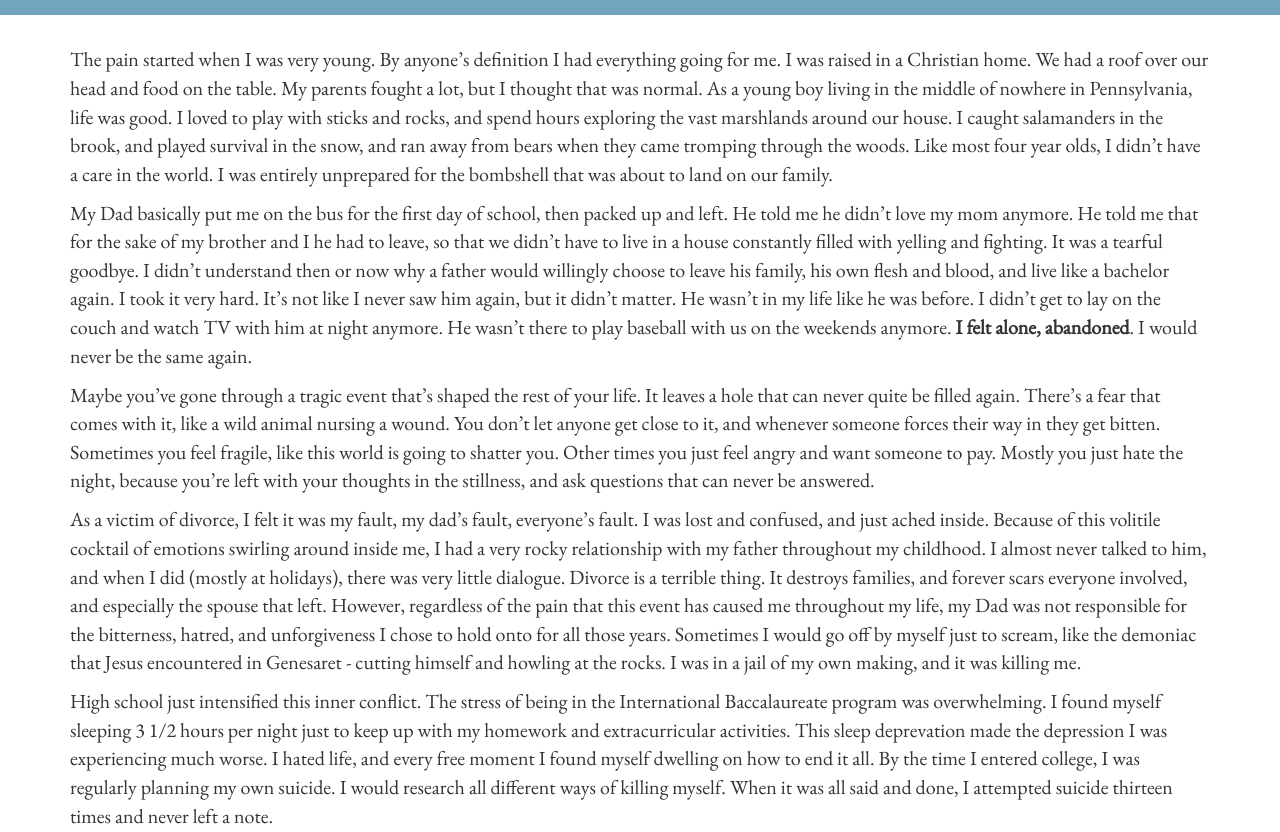
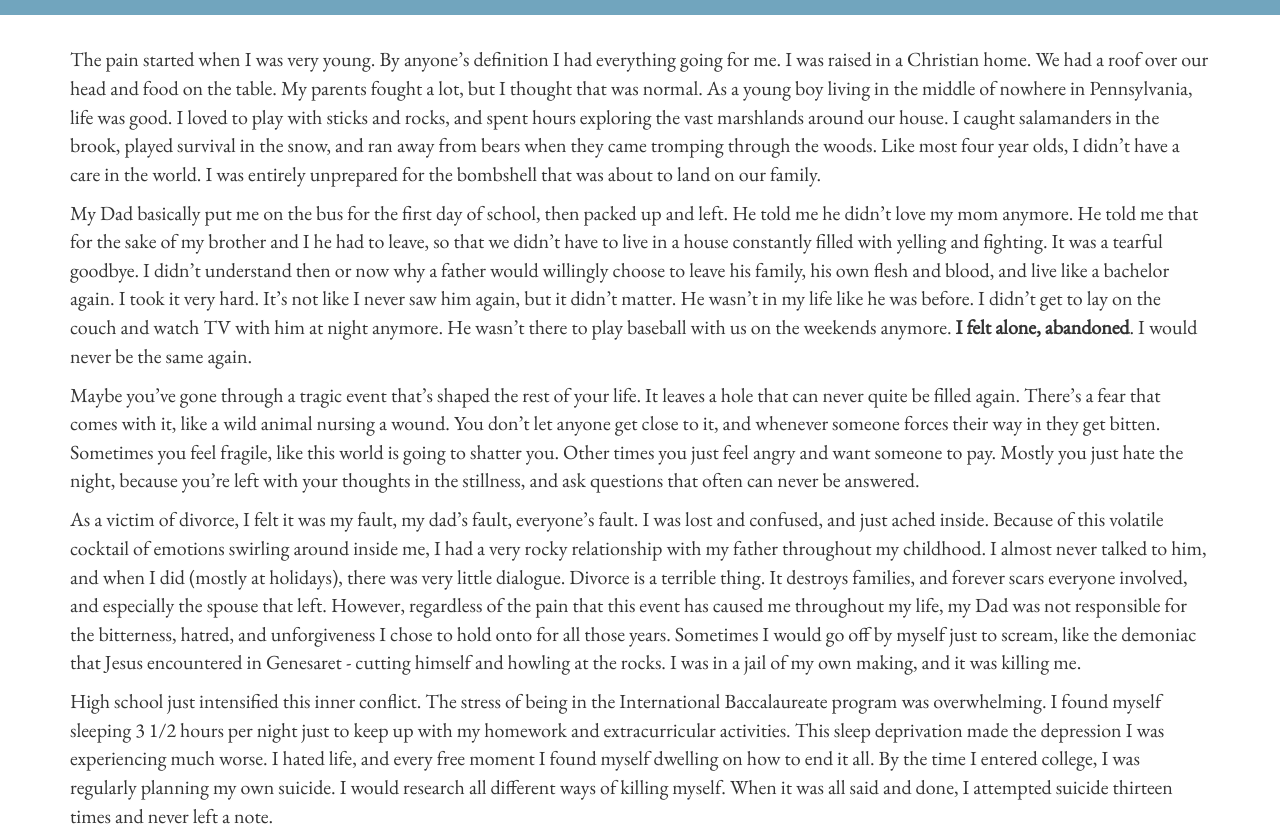
Before and after one commit to thinkjson/violenthope, a Jekyll site: the page built from index.markdown, in a window 1280 px wide and 1400 px high. Shown: the part 267-1099 px from the top of the window. Built offline with Jekyll 4.4.1, drawn with Linux system fonts in a browser that asks for light colours; nearby versions of some CDN libraries.

Commit message:
Fixed some spelling errors

```diff
--- a/index.markdown
+++ b/index.markdown
@@ -4,15 +4,15 @@ title: What's the use?
 permalink: /
 ---
 
-The pain started when I was very young. By anyone's definition I had everything going for me. I was raised in a Christian home. We had a roof over our head and food on the table. My parents fought a lot, but I thought that was normal. As a young boy living in the middle of nowhere in Pennsylvania, life was good. I loved to play with sticks and rocks, and spend hours exploring the vast marshlands around our house. I caught salamanders in the brook, and played survival in the snow, and ran away from bears when they came tromping through the woods. Like most four year olds, I didn't have a care in the world. I was entirely unprepared for the bombshell that was about to land on our family.
+The pain started when I was very young. By anyone's definition I had everything going for me. I was raised in a Christian home. We had a roof over our head and food on the table. My parents fought a lot, but I thought that was normal. As a young boy living in the middle of nowhere in Pennsylvania, life was good. I loved to play with sticks and rocks, and spent hours exploring the vast marshlands around our house. I caught salamanders in the brook, played survival in the snow, and ran away from bears when they came tromping through the woods. Like most four year olds, I didn't have a care in the world. I was entirely unprepared for the bombshell that was about to land on our family.
 
 My Dad basically put me on the bus for the first day of school, then packed up and left. He told me he didn't love my mom anymore. He told me that for the sake of my brother and I he had to leave, so that we didn't have to live in a house constantly filled with yelling and fighting. It was a tearful goodbye. I didn’t understand then or now why a father would willingly choose to leave his family, his own flesh and blood, and live like a bachelor again. I took it very hard. It’s not like I never saw him again, but it didn’t matter. He wasn’t in my life like he was before. I didn't get to lay on the couch and watch TV with him at night anymore. He wasn't there to play baseball with us on the weekends anymore. <b>I felt alone, abandoned</b>. I would never be the same again.
 
-Maybe you've gone through a tragic event that's shaped the rest of your life. It leaves a hole that can never quite be filled again. There's a fear that comes with it, like a wild animal nursing a wound. You don't let anyone get close to it, and whenever someone forces their way in they get bitten. Sometimes you feel fragile, like this world is going to shatter you. Other times you just feel angry and want someone to pay. Mostly you just hate the night, because you're left with your thoughts in the stillness, and ask questions that can never be answered.
+Maybe you've gone through a tragic event that's shaped the rest of your life. It leaves a hole that can never quite be filled again. There's a fear that comes with it, like a wild animal nursing a wound. You don't let anyone get close to it, and whenever someone forces their way in they get bitten. Sometimes you feel fragile, like this world is going to shatter you. Other times you just feel angry and want someone to pay. Mostly you just hate the night, because you're left with your thoughts in the stillness, and ask questions that often can never be answered.
 
-As a victim of divorce, I felt it was my fault, my dad’s fault, everyone’s fault. I was lost and confused, and just ached inside. Because of this volitile cocktail of emotions swirling around inside me, I had a very rocky relationship with my father throughout my childhood. I almost never talked to him, and when I did (mostly at holidays), there was very little dialogue. Divorce is a terrible thing. It destroys families, and forever scars everyone involved, and especially the spouse that left. However, regardless of the pain that this event has caused me throughout my life, my Dad was not responsible for the bitterness, hatred, and unforgiveness I chose to hold onto for all those years. Sometimes I would go off by myself just to scream, like the demoniac that Jesus encountered in Genesaret - cutting himself and howling at the rocks. I was in a jail of my own making, and it was killing me.
+As a victim of divorce, I felt it was my fault, my dad’s fault, everyone’s fault. I was lost and confused, and just ached inside. Because of this volatile cocktail of emotions swirling around inside me, I had a very rocky relationship with my father throughout my childhood. I almost never talked to him, and when I did (mostly at holidays), there was very little dialogue. Divorce is a terrible thing. It destroys families, and forever scars everyone involved, and especially the spouse that left. However, regardless of the pain that this event has caused me throughout my life, my Dad was not responsible for the bitterness, hatred, and unforgiveness I chose to hold onto for all those years. Sometimes I would go off by myself just to scream, like the demoniac that Jesus encountered in Genesaret - cutting himself and howling at the rocks. I was in a jail of my own making, and it was killing me.
 
-High school just intensified this inner conflict. The stress of being in the International Baccalaureate program was overwhelming. I found myself sleeping 3 1/2 hours per night just to keep up with my homework and extracurricular activities. This sleep deprevation made the depression I was experiencing much worse. I hated life, and every free moment I found myself dwelling on how to end it all. By the time I entered college, I was regularly planning my own suicide. I would research all different ways of killing myself. When it was all said and done, I attempted suicide thirteen times and never left a note.
+High school just intensified this inner conflict. The stress of being in the International Baccalaureate program was overwhelming. I found myself sleeping 3 1/2 hours per night just to keep up with my homework and extracurricular activities. This sleep deprivation made the depression I was experiencing much worse. I hated life, and every free moment I found myself dwelling on how to end it all. By the time I entered college, I was regularly planning my own suicide. I would research all different ways of killing myself. When it was all said and done, I attempted suicide thirteen times and never left a note.
 
 ## What changed?
 
```
